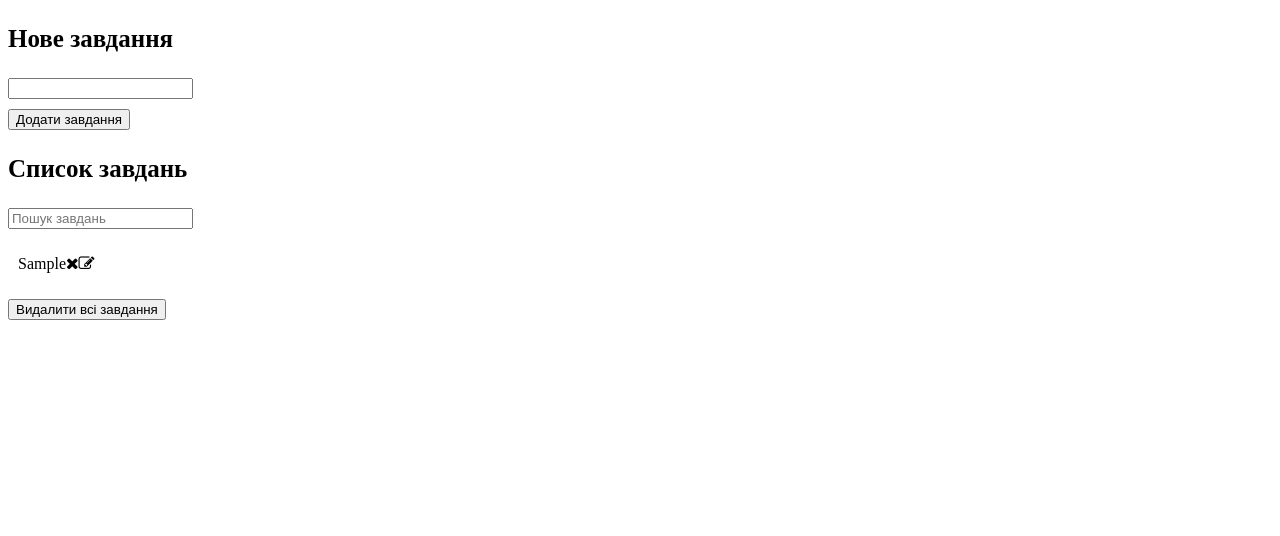
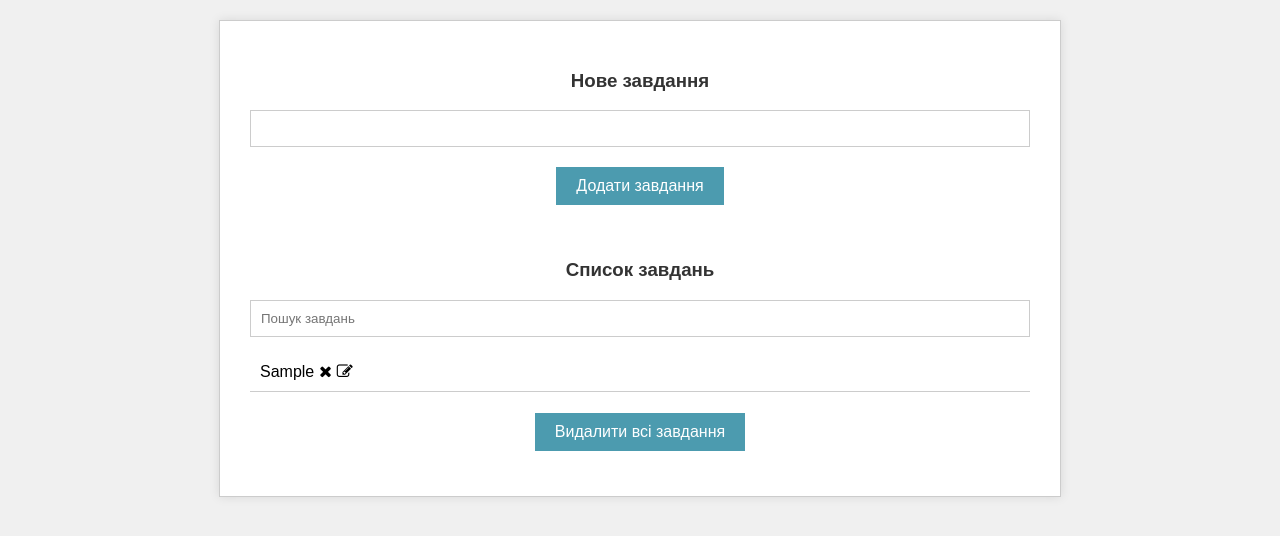
Before and after one commit to Nerill/JSProjectHomeWork6, a plain HTML site: page index.html in a window 1280 px wide. Both pictures are taken after typing "Sample" into the empty fields and a click on the button "Додати завдання". Drawn offline with Linux system fonts and the light colour scheme.

Commit message:
Add homework 6 corr 2

```diff
--- a/script.js
+++ b/script.js
@@ -14,8 +14,6 @@ form.addEventListener('submit', (event) => {
 
     createSingleTaskElement(taskInput.value);
 
-    localStorage.setItem('countBook', Number(localStorage.getItem('countBook'))+1) // Збільшуємо лічильник у localstorage при наявності елементу у tasks.
-
     storeTaskInLocalStorage(taskInput.value);
 
     taskInput.value = ''; //form.reset();
@@ -24,22 +22,24 @@ form.addEventListener('submit', (event) => {
 document.addEventListener('DOMContentLoaded', renderTasks);
 
 taskList.addEventListener('click', (event)=>{
+
     const iconContainer = event.target.parentElement;
 
     if(iconContainer.classList.contains('delete-item')){ // Видалення елементу
         if(confirm('Are you sure?')){
-            iconContainer.parentElement.remove();
             const tasks = localStorage.getItem('tasks') !== null
                 ? JSON.parse(localStorage.getItem('tasks'))
                 :[];
 
             tasks.forEach((task, index) => {
-                if(index === Number(iconContainer.parentElement.id)){
+                if(index === getIndexOfLIElement(iconContainer.parentElement)){
                     tasks.splice(index, 1); //Видалення з якого елементу і скільки
                 }
             });
 
             localStorage.setItem('tasks', JSON.stringify(tasks));
+
+            iconContainer.parentElement.remove();
 
             renderTasks();
         }
@@ -55,11 +55,10 @@ taskList.addEventListener('click', (event)=>{
                 :[];
 
             tasks.forEach((task, index) => {
-                if(index === Number(iconContainer.parentElement.id)){
+                if(index === getIndexOfLIElement(iconContainer.parentElement)){
                     tasks[index] = itemText;
                 }
             });
-            console.log('tasks - ' + tasks);
 
             localStorage.setItem('tasks', JSON.stringify(tasks));
 
@@ -81,8 +80,6 @@ function createSingleTaskElement(newTask){
     const li = document.createElement('li');
     li.className = 'collection-item';
 
-    li.id = localStorage.getItem('countBook'); // Додає id до li, який ідентичний до індекса певного слова у localstorage
-
     li.appendChild(document.createTextNode(newTask));
 
     const deleteElement = document.createElement('span');
@@ -95,7 +92,7 @@ function createSingleTaskElement(newTask){
     editElement.className = "edit-item";
     editElement.innerHTML = '<i class="fa fa-edit"></i>';
 
-    li.appendChild(editElement); // Додавання іконки зміни
+    li.appendChild(editElement);
 
     taskList.appendChild(li);
 }
@@ -112,14 +109,23 @@ function storeTaskInLocalStorage(newTask){
 
 function renderTasks(){
     taskList.innerHTML = '';
-    localStorage.setItem('countBook', 0)
     const tasks = localStorage.getItem('tasks') !== null
     ? JSON.parse(localStorage.getItem('tasks'))
     :[];
 
     tasks.forEach((task) => {
         createSingleTaskElement(task);
-        localStorage.setItem('countBook', Number(localStorage.getItem('countBook'))+1) // Збільшуємо лічильник у localstorage при додаванні нового елементу.
     });
 
 }
+
+function getIndexOfLIElement(target){ // Функція для знаходження індекса елемента LI
+    let index;
+    for (let i = 0; i < taskList.children.length; i++) {
+        if (taskList.children[i] === target) {
+            index = i;
+            break;
+        }
+    }
+    return index;
+}
--- a/style.css
+++ b/style.css
@@ -1,28 +1,86 @@
-ul {
-    list-style-type: none;
-    padding: 0;
+body {
+  font-family: 'Arial', sans-serif;
+  background-color: #f0f0f0;
+  margin: 0;
+  padding: 0;
 }
 
-li {
-    padding: 10px;
-    margin-bottom: 5px;
-    transition: background-color 0.3s;
+.container {
+  max-width: 800px;
+  margin: 20px auto;
+  padding: 20px;
+  background-color: #fff;
+  border: 1px solid #ccc;
+  box-shadow: 0 0 10px rgba(0, 0, 0, 0.1);
 }
 
-li:hover {
-    background-color: #ddd;
+.create-task-block,
+.filter-task-block {
+  margin-bottom: 10px;
+  padding: 10px;
+}
+
+.create-task-form,
+.filter-task-block {
+  text-align: center;
+}
+
+.task-title {
+  color: #333;
+}
+
+.input-field {
+  margin-bottom: 15px;
+}
+
+.task-input,
+.filter-input {
+  width: 100%;
+  padding: 10px;
+  box-sizing: border-box;
+  border: 1px solid #ccc;
+}
+
+.btn,
+.clear-tasks {
+  background-color: #4c9baf;
+  color: #fff;
+  border: none;
+  padding: 10px 20px;
+  text-decoration: none;
+  display: inline-block;
+  font-size: 16px;
+  margin: 5px;
+  cursor: pointer;
+}
+
+.btn:hover,
+.clear-tasks:hover {
+  background-color: #455aa0;
+}
+
+.collection {
+  list-style: none;
+  padding: 0;
+}
+
+.collection-item {
+  display: flex;
+  align-items: center;
+  padding: 10px;
+  border-bottom: 1px solid #ccc;
+}
+
+.delete-item,
+.edit-item {
+  cursor: pointer;
+  margin-left: 5px;
 }
 
 .delete-item:hover{
-    color: #ff0000
-}
-.edit-item:hover{
-    color: #008000
+  color: #ff0000
 }
 
-.input-field {
-    margin-bottom: 10px;
+.edit-item:hover{
+  color: #008000
 }
-
-.task-title{
-    font-size: 25px;}
```
